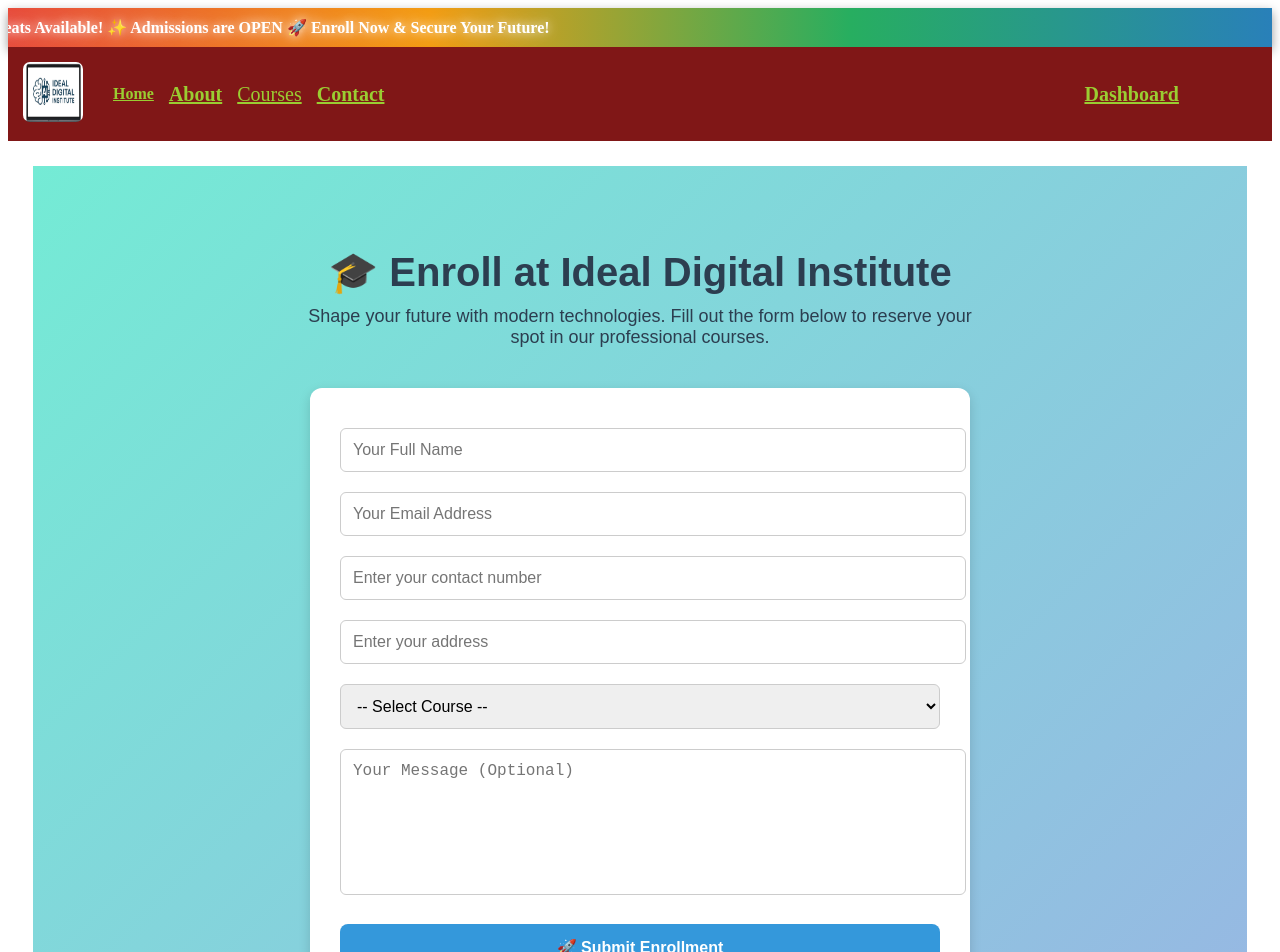
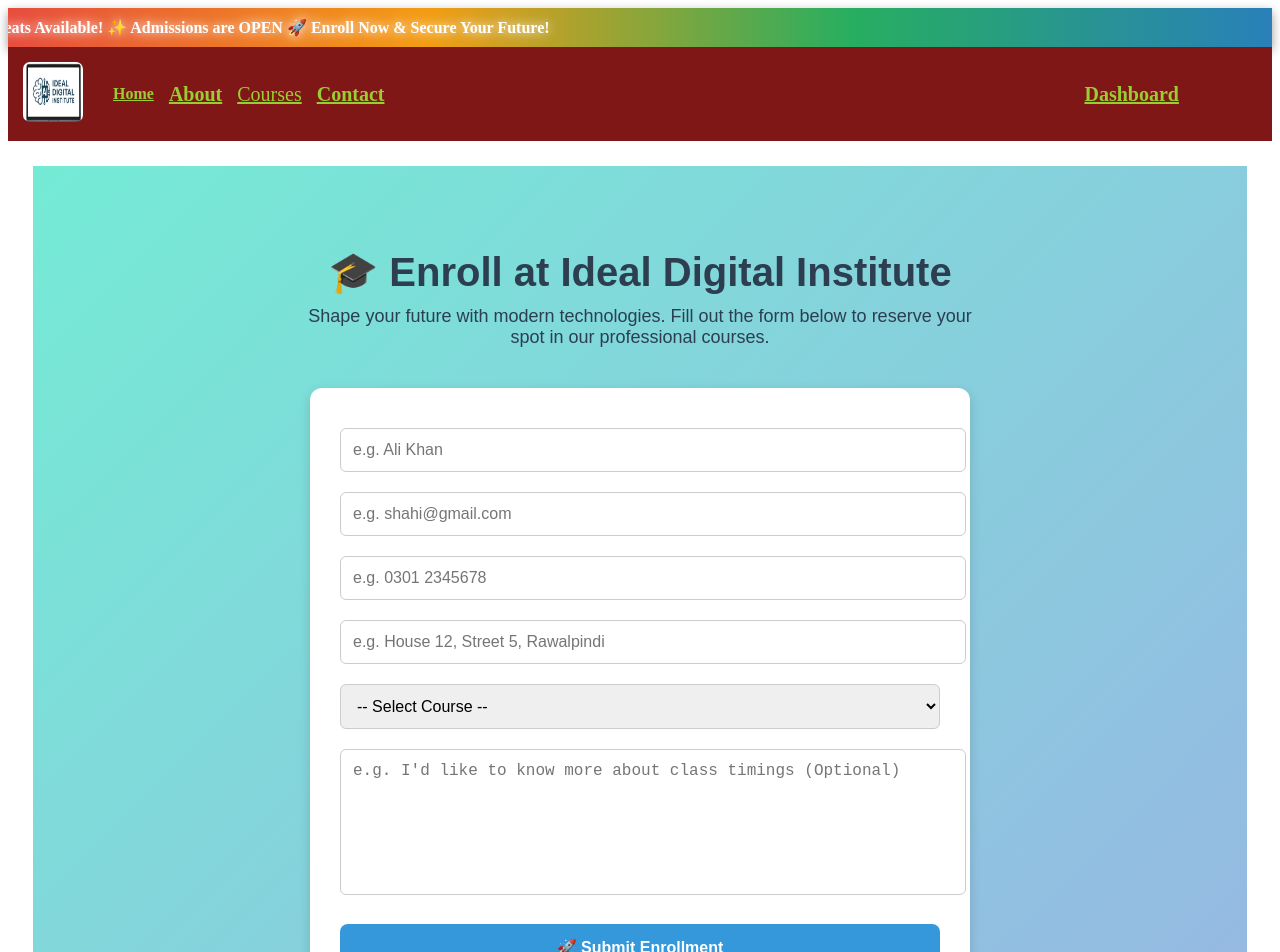
Before and after one commit to ahmad-shahishigri/online-IT-instituition, a Next.js app: page /enroll in a window 1280 px wide. Shown: the top 952 px of the page. Built offline with nearby package versions, Linux system fonts and the light colour scheme.

Commit message:
Add example placeholders to enrollment form fields

```diff
--- a/app/enroll/page.tsx
+++ b/app/enroll/page.tsx
@@ -95,7 +95,7 @@ export default function EnrollPage() {
         <input
           type="text"
           name="name"
-          placeholder="Your Full Name"
+          placeholder="e.g. Ali Khan"
           style={inputStyle}
           value={formData.name}
           onChange={handleChange}
@@ -104,7 +104,7 @@ export default function EnrollPage() {
         <input
           type="email"
           name="email"
-          placeholder="Your Email Address"
+          placeholder="e.g. shahi@gmail.com"
           style={inputStyle}
           value={formData.email}
           onChange={handleChange}
@@ -113,7 +113,7 @@ export default function EnrollPage() {
         <input
           type="text"
           name="contact"
-          placeholder="Enter your contact number"
+          placeholder="e.g. 0301 2345678"
           style={inputStyle}
           value={formData.contact}
           onChange={handleChange}
@@ -122,7 +122,7 @@ export default function EnrollPage() {
         <input
           type="text"
           name="address"
-          placeholder="Enter your address"
+          placeholder="e.g. House 12, Street 5, Rawalpindi"
           style={inputStyle}
           value={formData.address}
           onChange={handleChange}
@@ -144,7 +144,7 @@ export default function EnrollPage() {
         </select>
         <textarea
           name="message"
-          placeholder="Your Message (Optional)"
+          placeholder="e.g. I'd like to know more about class timings (Optional)"
           style={{ ...inputStyle, height: "120px", resize: "none" }}
           value={formData.message}
           onChange={handleChange}
```
